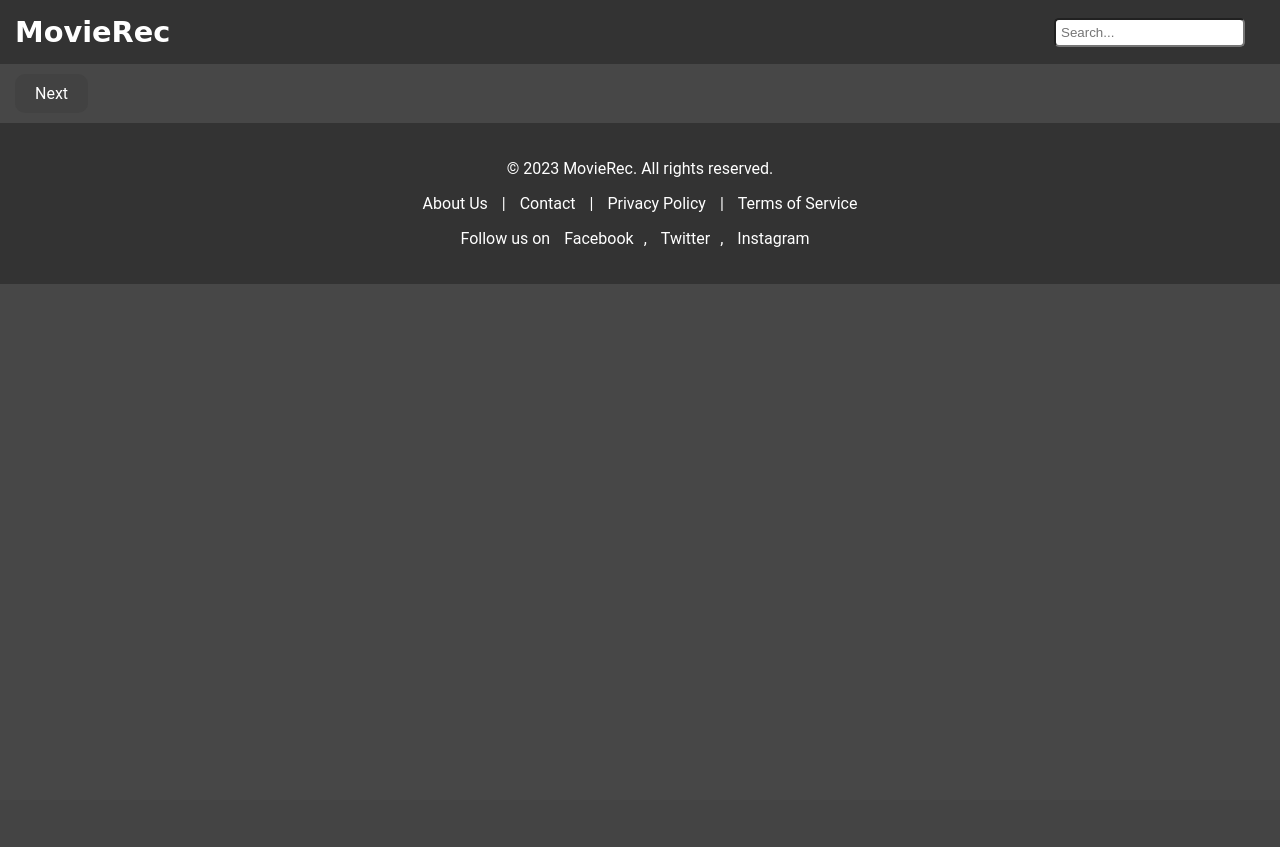
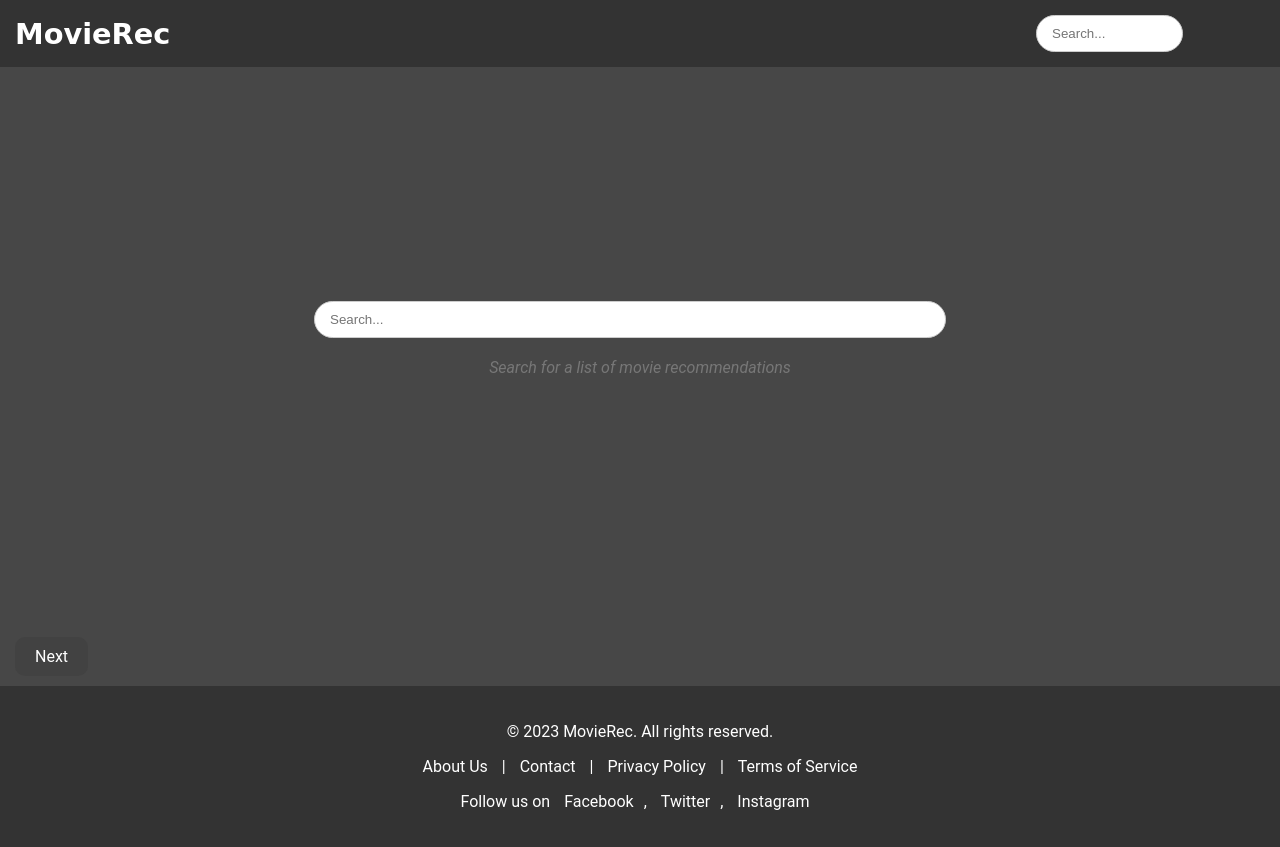
Before and after one commit to DennyBart/MovieRexBuilder, a Flask app: page / in a window 1280 px wide. Before the commit the page ends 284 px from the top, so only its background shows below. Run offline with Flask 3, Linux system fonts and the light colour scheme; some libraries are stand-ins or nearby versions; some web fonts are replaced.

Commit message:
Search bar added and formatted

```diff
--- a/templates/desktop/index.html
+++ b/templates/desktop/index.html
@@ -259,6 +259,37 @@
             text-decoration: underline;
         }
 
+        /* Additional styles for centered search bar and scroll note */
+        .centered-search {
+            display: flex;
+            flex-direction: column;
+            align-items: center;
+            justify-content: center;
+            height: 70vh; /* Half the height of the viewport */
+            text-align: center;
+        }
+
+        #searchBar {
+            width: 50%; /* Wider search bar */
+            max-width: 600px; /* Maximum width */
+            padding: 10px 15px;
+            border-radius: 20px;
+            border: 1px solid #ccc;
+            transition: all 0.3s ease-in-out;
+        }
+
+        .scroll-note {
+            margin-top: 20px;
+            font-style: italic;
+            color: #777;
+        }
+
+        /* Responsive styles */
+        @media (max-width: 768px) {
+            #searchBar {
+                width: 80%;
+            }
+        }
     </style>
 </head>
 <body>
@@ -270,6 +301,13 @@
             <div id="results"></div>
         </div>
     </header>
+    <!-- Centered search bar with scroll note -->
+    <div class="centered-search">
+        <input type="text" id="searchBar" placeholder="Search...">
+        <p class="scroll-note">Search for a list of movie recommendations</p>
+        <!-- Container for dynamic search results -->
+        <div id="results" style="position: absolute; width: 50%;"></div>
+    </div>
 
     <!-- Loop through recommendation groups -->
     {% for title, rec_group in recommendations.items() if title != 'page' %}
@@ -332,6 +370,7 @@
             <a href="https://instagram.com/MovieRec">Instagram</a>
         </p>
     </div>
+    <!-- Existing jQuery Script -->
     <script src="https://code.jquery.com/jquery-3.6.0.min.js"></script>
     <script>
         $(document).ready(function() {
```
